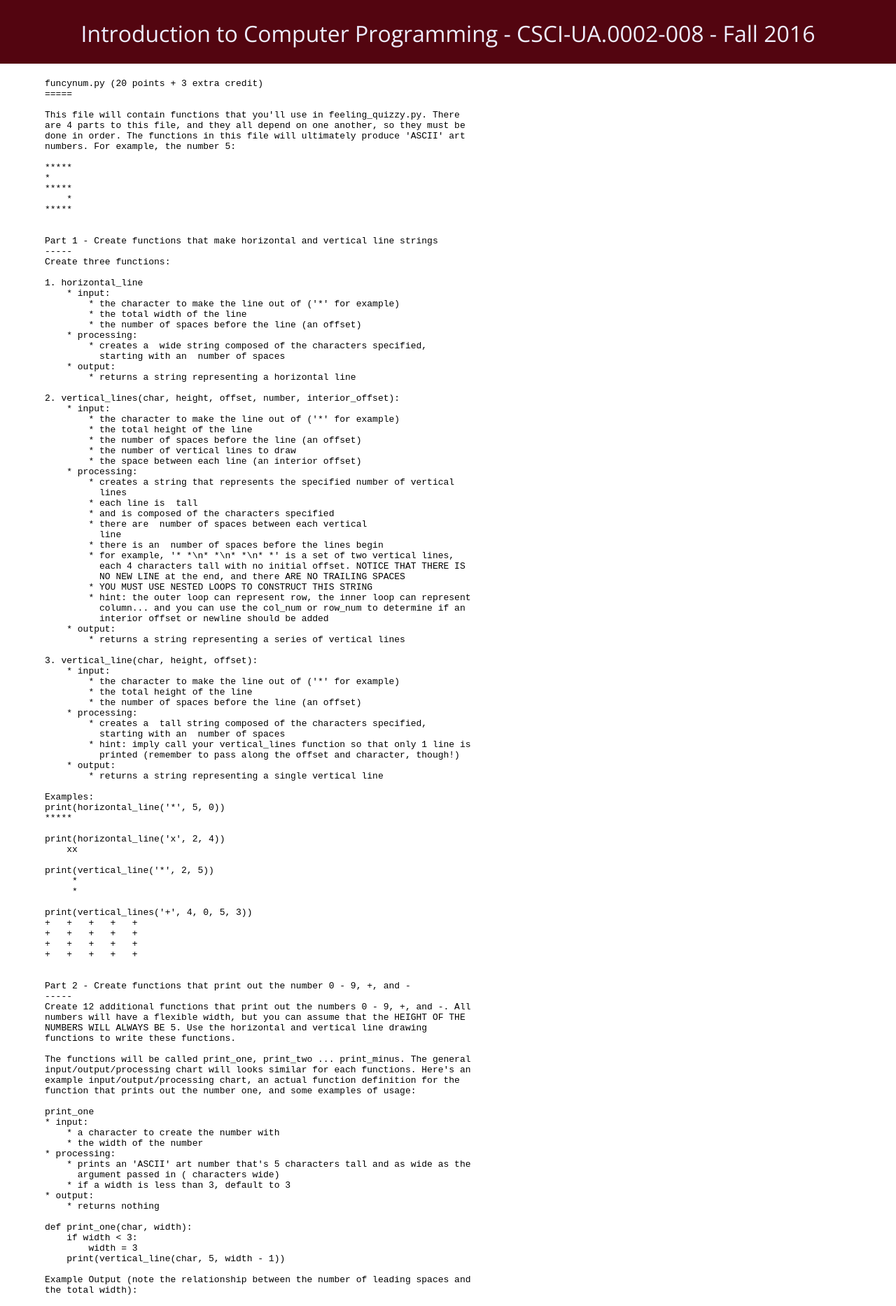
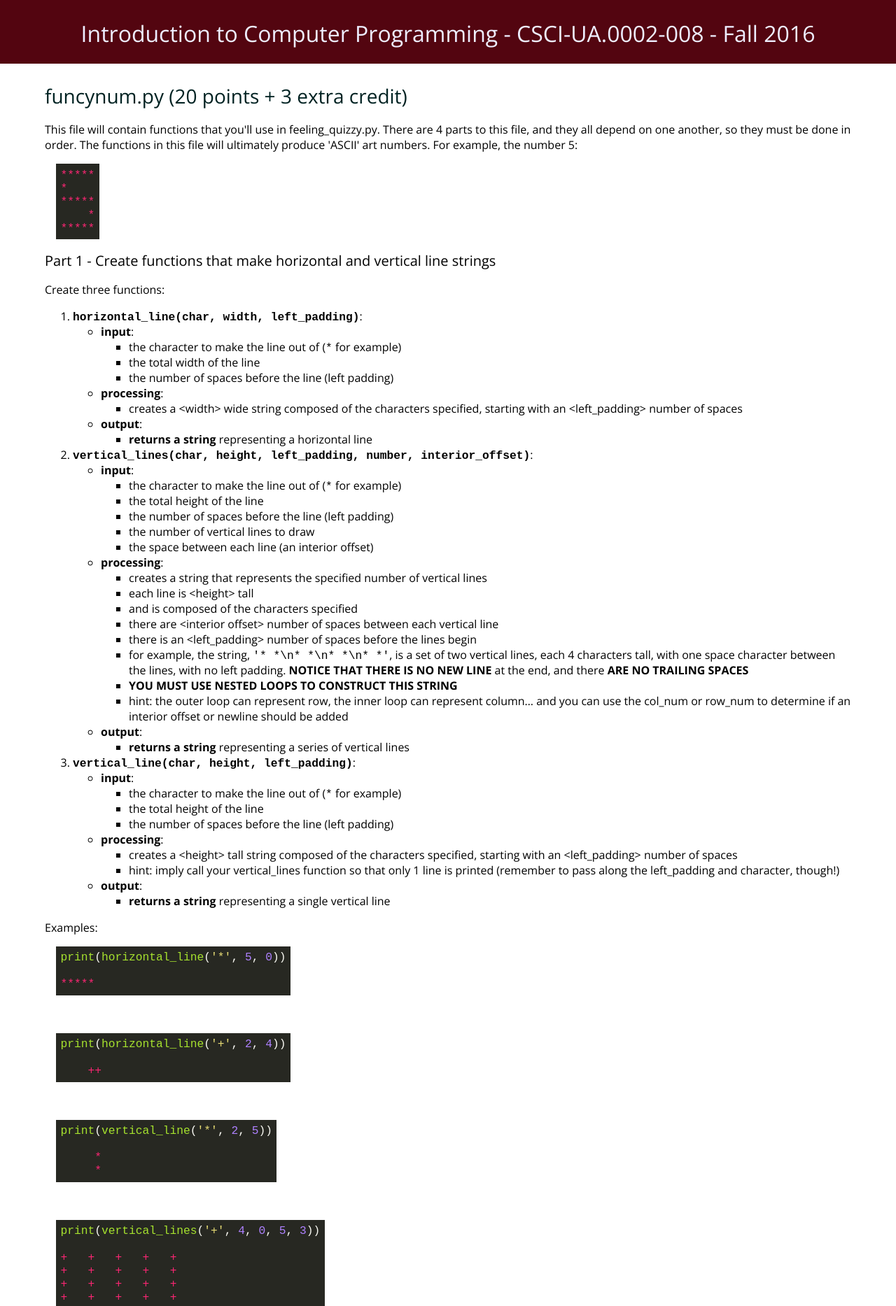
Before and after one commit to foureyes/csci-ua.0002-fall2016-008, a Jekyll site: the page built from homework/hw05/funcynum.markdown, in a window 1280 px wide. Shown: the top 1867 px of the page at 70% size. Built offline with Jekyll 4.4.1, drawn with Linux system fonts in a browser that asks for light colours; nearby versions of some CDN libraries; library files that are not in the unit come from our copies; some of the changed text lies outside the part shown.

Commit message:
add hw 5, class 15

```diff
--- a/homework/hw05/funcynum.html
+++ b/homework/hw05/funcynum.markdown
@@ -1,9 +1,9 @@
 ---
 layout: hw
 title: funcynum.py
+prefix: ../../
 ---
 
-<pre>
 funcynum.py (20 points + 3 extra credit)
 =====
 
@@ -12,89 +12,111 @@ are 4 parts to this file, and they all depend on one another, so they must be
 done in order. The functions in this file will ultimately produce 'ASCII' art
 numbers. For example, the number 5:
 
+{% highlight python %}
 *****
 *
 *****
     *
 *****
+{% endhighlight %}
 
 
 Part 1 - Create functions that make horizontal and vertical line strings
 -----
 Create three functions:
 
-1. horizontal_line
-    * input:
-        * the character to make the line out of ('*' for example)
+1. __`horizontal_line(char, width, left_padding)`__:
+    * __input__:
+        * the character to make the line out of (`*` for example)
         * the total width of the line
-        * the number of spaces before the line (an offset)
-    * processing:
-        * creates a <width> wide string composed of the characters specified,
-          starting with an <offset> number of spaces
-    * output:
-        * returns a string representing a horizontal line
+        * the number of spaces before the line (left padding)
+    * __processing__:
+        * creates a &lt;width&gt; wide string composed of the characters specified,
+          starting with an &lt;left_padding&gt; number of spaces
+    * __output__:
+        * __returns a string__ representing a horizontal line
 
-2. vertical_lines(char, height, offset, number, interior_offset):
-    * input:
-        * the character to make the line out of ('*' for example)
+2. __`vertical_lines(char, height, left_padding, number, interior_offset)`__:
+    * __input__:
+        * the character to make the line out of (`*` for example)
         * the total height of the line
-        * the number of spaces before the line (an offset)
+        * the number of spaces before the line (left padding)
         * the number of vertical lines to draw
         * the space between each line (an interior offset)
-    * processing:
+    * __processing__:
         * creates a string that represents the specified number of vertical
           lines
-        * each line is <height> tall
+        * each line is &lt;height&gt; tall
         * and is composed of the characters specified
-        * there are <interior offset> number of spaces between each vertical
+        * there are &lt;interior offset&gt; number of spaces between each vertical
           line
-        * there is an <offset> number of spaces before the lines begin
-        * for example, '* *\n* *\n* *\n* *' is a set of two vertical lines,
-          each 4 characters tall with no initial offset. NOTICE THAT THERE IS
-          NO NEW LINE at the end, and there ARE NO TRAILING SPACES
-        * YOU MUST USE NESTED LOOPS TO CONSTRUCT THIS STRING
+        * there is an &lt;left_padding&gt; number of spaces before the lines begin
+        * for example, the string, `'* *\n* *\n* *\n* *'`, is a set of two vertical lines,
+          each 4 characters tall, with one space character between the lines, with no left padding. __NOTICE THAT THERE IS
+          NO NEW LINE__ at the end, and there __ARE NO TRAILING SPACES__
+        * __YOU MUST USE NESTED LOOPS TO CONSTRUCT THIS STRING__
         * hint: the outer loop can represent row, the inner loop can represent
           column... and you can use the col_num or row_num to determine if an
           interior offset or newline should be added
-    * output:
-        * returns a string representing a series of vertical lines
+    * __output__:
+        * __returns a string__ representing a series of vertical lines
 
-3. vertical_line(char, height, offset):
-    * input:
-        * the character to make the line out of ('*' for example)
+3. __`vertical_line(char, height, left_padding)`__:
+    * __input__:
+        * the character to make the line out of (`*` for example)
         * the total height of the line
-        * the number of spaces before the line (an offset)
-    * processing:
-        * creates a <height> tall string composed of the characters specified,
-          starting with an <offset> number of spaces
+        * the number of spaces before the line (left padding)
+    * __processing__:
+        * creates a &lt;height&gt; tall string composed of the characters specified,
+          starting with an &lt;left_padding&gt; number of spaces
         * hint: imply call your vertical_lines function so that only 1 line is
-          printed (remember to pass along the offset and character, though!)
-    * output:
-        * returns a string representing a single vertical line
+          printed (remember to pass along the left_padding and character, though!)
+    * __output__:
+        * __returns a string__ representing a single vertical line
 
 Examples:
+
+{% highlight python%}
 print(horizontal_line('*', 5, 0))
+
 *****
+{% endhighlight %}
 
-print(horizontal_line('x', 2, 4))
-    xx
 
+<br>
+
+{% highlight python%}
+print(horizontal_line('+', 2, 4))
+
+    ++
+{% endhighlight %}
+
+<br>
+
+{% highlight python%}
 print(vertical_line('*', 2, 5))
+
      *
      *
+{% endhighlight %}
 
+<br>
+
+{% highlight python%}
 print(vertical_lines('+', 4, 0, 5, 3))
+
 +   +   +   +   +
 +   +   +   +   +
 +   +   +   +   +
 +   +   +   +   +
+{% endhighlight %}
 
 
 Part 2 - Create functions that print out the number 0 - 9, +, and -
 -----
 Create 12 additional functions that print out the numbers 0 - 9, +, and -. All
-numbers will have a flexible width, but you can assume that the HEIGHT OF THE
-NUMBERS WILL ALWAYS BE 5. Use the horizontal and vertical line drawing
+numbers will have a flexible width, but you can __assume that the HEIGHT OF THE
+NUMBERS WILL ALWAYS BE 5__. Use the horizontal and vertical line drawing
 functions to write these functions.
 
 The functions will be called print_one, print_two ... print_minus. The general
@@ -102,48 +124,62 @@ input/output/processing chart will looks similar for each functions. Here's an
 example input/output/processing chart, an actual function definition for the
 function that prints out the number one, and some examples of usage:
 
-print_one
-* input:
+__`print_one(char, width)`__
+
+* __input__:
     * a character to create the number with
     * the width of the number
-* processing:
-    * prints an 'ASCII' art number that's 5 characters tall and as wide as the
+* __processing__:
+    * __prints__ an 'ASCII' art number that's 5 characters tall and as wide as the
       argument passed in (<width> characters wide)
     * if a width is less than 3, default to 3
-* output:
-    * returns nothing
+* __output__:
+    * __returns nothing (no return statement!)__
 
+{% highlight python %}
 def print_one(char, width):
     if width < 3:
         width = 3
     print(vertical_line(char, 5, width - 1))
+{% endhighlight %}
 
 Example Output (note the relationship between the number of leading spaces and
 the total width):
 
-print_one('*', 5)
-    *
-    *
-    *
-    *
-    *
+{% highlight python %}
+print_one('v', 5)
+    v
+    v
+    v
+    v
+    v
+{% endhighlight %}
 
+<br>
+
+{% highlight python %}
 print_one('X', 3)
   X
   X
   X
   X
   X
+{% endhighlight %}
 
-print_one('$', 1)
-$
-$
-$
-$
-$
+<br>
+
+{% highlight python %}
+print_one('o', 1) # default to 3 width
+  o
+  o
+  o
+  o
+  o
+{% endhighlight %}
 
 Here's an example of running all of the functions and the resulting output:
 
+{% highlight python %}
 print_zero('*', 5)
 print()
 print_one('*', 5)
@@ -237,6 +273,7 @@ print_minus('*', 5)
 
 
 *****
+{% endhighlight %}
 
 Part 3 - Create a function that checks an addition and subtraction operation
 -----
@@ -244,22 +281,24 @@ Create a function called check_answer. It will will determine if a given
 addition or subtraction problem was solved correctly based on the operands, answer
 and operator passed in.
 
-check_answer
-* input:
+__`check_answer`__
+
+* __input__:
     * the 1st (or left) operand
     * the 2nd (or right) operand
     * the proposed answer
     * the operator... either + or -
-* processing:
+* __processing__:
     * runs the operator on the operands
     * checks against the proposed answer
     * if the operator isn't + or -, default to +
-* output:
-    * returns true if the answer matches the actual result of the calculation
-      ...returns false otherwise
+* __output__:
+    * __returns a boolean__ - `True` if the answer matches the actual result of the calculation
+      ...returns `False` otherwise
 
 Example usage and output:
 
+{% highlight python %}
 answer1 = check_answer(1, 2, 3, "+")
 print(answer1)
 answer2 = check_answer(1, 2, -1, "-")
@@ -276,13 +315,14 @@ True
 False
 False
 False
+{% endhighlight %}
 
 Part 4 - Clean Up
 -----
 Clean up your finished file by doing the following:
 
 * once you're certain that your functions are working the way you expect...
-* COMMENT OUT ALL OF YOUR TEST CODE! (so that running your file does not
+* __COMMENT OUT ALL OF YOUR TEST CODE!__ (so that running your file does not
   produce any output - we'll see better ways of doing this later)
 * ensure that your file and functions are all named properly
 * add comments to your file (including your name, section and date at the
@@ -296,10 +336,13 @@ Extra Credit
 
 1 point - move your test code so that it runs when you run the file, but
 not when you import this as a module (relevant for feeling_quizzy.py)
+
 * at the end of this file... add:
 
+{% highlight python %}
 # this means... if this file is the actual file being run...
 if __name__ == '__main__':
+{% endhighlight %}
 
 * ... within that if statement, add all of your test code
 * when you run the file (funcynum.py), your test code will run
@@ -307,8 +350,7 @@ if __name__ == '__main__':
   code will not run
 
 2 points - implement multiplication
-* add the multiplication sign (can be something that resembles an X or *)
-* amend your check_answer so that '*' doesn't cause addition, but instead
+
+* add the multiplication sign (can be something that resembles an X or `*`)
+* amend your check_answer so that `*` doesn't cause addition, but instead
   checks for multiplication
-
-</pre>
--- a/resources/css/screen.css
+++ b/resources/css/screen.css
@@ -201,3 +201,97 @@ and (max-width: 639px) {
 #my-schedule section.workshop h3 {
 
 }
+
+
+
+
+
+code {
+	margin:0px;
+	padding:0px;
+	font-size:1.25em;
+}
+
+figure {
+	display: inline-block;
+}
+
+.highlight > pre {
+	margin:0px;
+	width: auto;
+	padding:0.5em;
+	color:#AAAAAA;
+}
+
+.highlight  {
+	margin:0em 1em 0em 1em;
+	padding:0px;
+	background-color: #333;
+}
+
+.bash {
+	color:#AAAAAA;
+}
+
+.lineno {color: #CD7F32;}
+.highlight .hll { background-color: #49483e }
+.highlight  { background: #272822; color: #f8f8f2 }
+/*.highlight .c { color: #75715e }*/ /* Comment */
+.highlight .c { color: ##a8a48f } /* Comment */
+.highlight .err { color: #960050; background-color: #1e0010 } /* Error */
+.highlight .k { color: #66d9ef } /* Keyword */
+.highlight .l { color: #ae81ff } /* Literal */
+.highlight .n { color: #f8f8f2 } /* Name */
+.highlight .o { color: #f92672 } /* Operator */
+.highlight .p { color: #f8f8f2 } /* Punctuation */
+.highlight .cm { color: #75715e } /* Comment.Multiline */
+.highlight .cp { color: #75715e } /* Comment.Preproc */
+.highlight .c1 { color: #75715e } /* Comment.Single */
+.highlight .cs { color: #75715e } /* Comment.Special */
+.highlight .ge { font-style: italic } /* Generic.Emph */
+.highlight .gs { font-weight: bold } /* Generic.Strong */
+.highlight .kc { color: #66d9ef } /* Keyword.Constant */
+.highlight .kd { color: #66d9ef } /* Keyword.Declaration */
+.highlight .kn { color: #f92672 } /* Keyword.Namespace */
+.highlight .kp { color: #66d9ef } /* Keyword.Pseudo */
+.highlight .kr { color: #66d9ef } /* Keyword.Reserved */
+.highlight .kt { color: #66d9ef } /* Keyword.Type */
+.highlight .ld { color: #e6db74 } /* Literal.Date */
+.highlight .m { color: #ae81ff } /* Literal.Number */
+.highlight .s { color: #e6db74 } /* Literal.String */
+.highlight .na { color: #a6e22e } /* Name.Attribute */
+.highlight .nb { color: #f8f8f2 } /* Name.Builtin */
+.highlight .nc { color: #a6e22e } /* Name.Class */
+.highlight .no { color: #66d9ef } /* Name.Constant */
+.highlight .nd { color: #a6e22e } /* Name.Decorator */
+.highlight .ni { color: #f8f8f2 } /* Name.Entity */
+.highlight .ne { color: #a6e22e } /* Name.Exception */
+.highlight .nf { color: #a6e22e } /* Name.Function */
+.highlight .nl { color: #f8f8f2 } /* Name.Label */
+.highlight .nn { color: #f8f8f2 } /* Name.Namespace */
+.highlight .nx { color: #a6e22e } /* Name.Other */
+.highlight .py { color: #f8f8f2 } /* Name.Property */
+.highlight .nt { color: #f92672 } /* Name.Tag */
+.highlight .nv { color: #f8f8f2 } /* Name.Variable */
+.highlight .ow { color: #f92672 } /* Operator.Word */
+.highlight .w { color: #f8f8f2 } /* Text.Whitespace */
+.highlight .mf { color: #ae81ff } /* Literal.Number.Float */
+.highlight .mh { color: #ae81ff } /* Literal.Number.Hex */
+.highlight .mi { color: #ae81ff } /* Literal.Number.Integer */
+.highlight .mo { color: #ae81ff } /* Literal.Number.Oct */
+.highlight .sb { color: #e6db74 } /* Literal.String.Backtick */
+.highlight .sc { color: #e6db74 } /* Literal.String.Char */
+.highlight .sd { color: #e6db74 } /* Literal.String.Doc */
+.highlight .s2 { color: #e6db74 } /* Literal.String.Double */
+.highlight .se { color: #ae81ff } /* Literal.String.Escape */
+.highlight .sh { color: #e6db74 } /* Literal.String.Heredoc */
+.highlight .si { color: #e6db74 } /* Literal.String.Interpol */
+.highlight .sx { color: #e6db74 } /* Literal.String.Other */
+.highlight .sr { color: #e6db74 } /* Literal.String.Regex */
+.highlight .s1 { color: #e6db74 } /* Literal.String.Single */
+.highlight .ss { color: #e6db74 } /* Literal.String.Symbol */
+.highlight .bp { color: #f8f8f2 } /* Name.Builtin.Pseudo */
+.highlight .vc { color: #f8f8f2 } /* Name.Variable.Class */
+.highlight .vg { color: #f8f8f2 } /* Name.Variable.Global */
+.highlight .vi { color: #f8f8f2 } /* Name.Variable.Instance */
+.highlight .il { color: #ae81ff } /* Literal.Number.Integer.Long */
```
Also changed, not shown: _includes/classes/13/materials.markdown (+6 -6 lines), homework/hw05/feeling_quizzy.markdown (renamed from homework/hw05/feeling_quizzy.html, +25 -14 lines), 2 other files.
